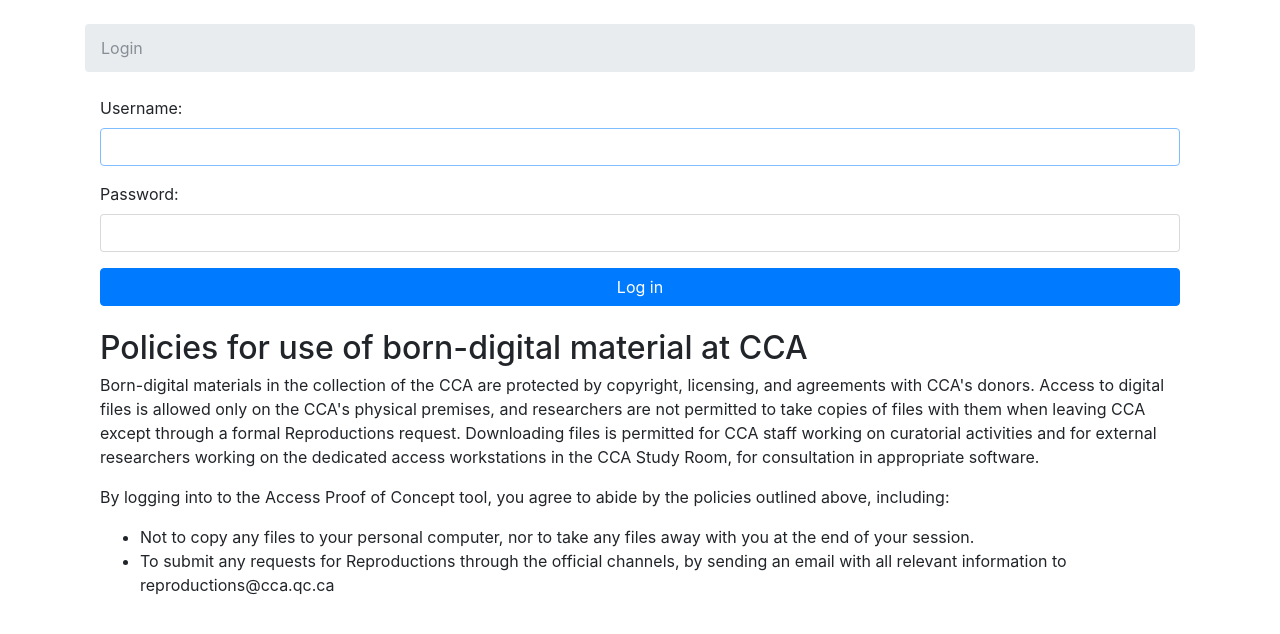
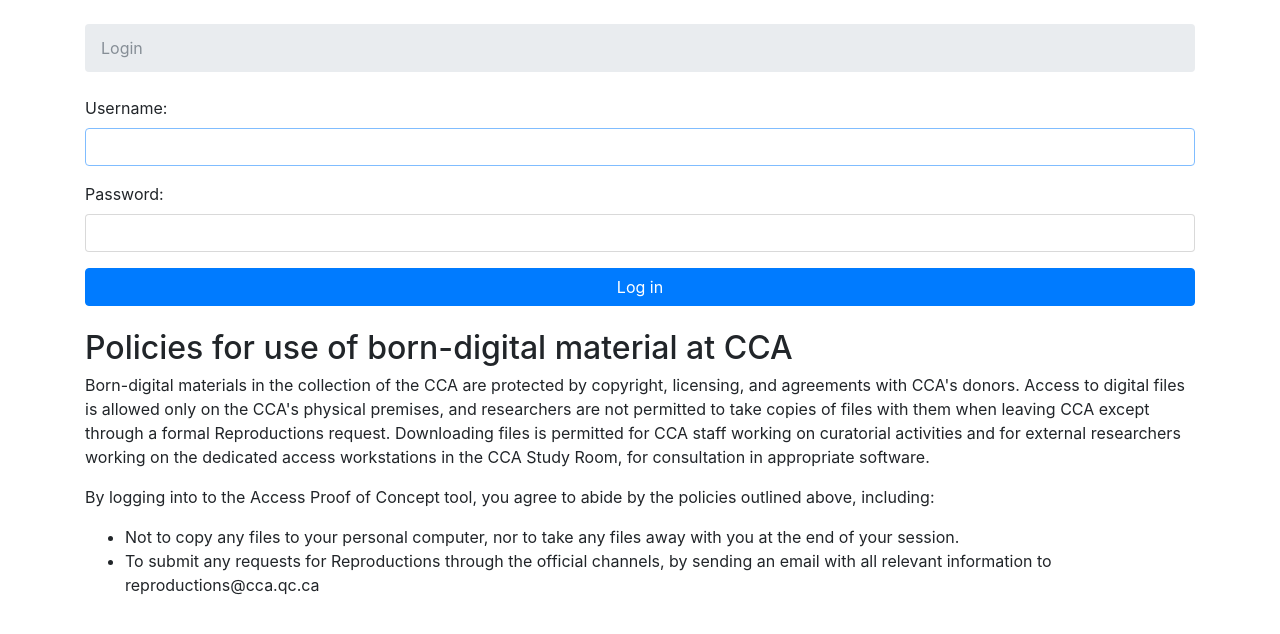
Before and after one commit to CCA-Public/scope, a Django app: page /login/ in a window 1280 px wide. Shown: the part 56-690 px from the top of the page. Run offline with Django 3.2, Linux system fonts and the light colour scheme; the visitor is signed in with stand-in values (Sample User, id 1); some libraries are stand-ins or nearby versions.

Commit message:
Remove nested container divs

```diff
--- a/accesspoc/templates/collection.html
+++ b/accesspoc/templates/collection.html
@@ -8,7 +8,6 @@
 {% endblock %}
 
 {% block content %}
-  <div class="container">
   <h2>Collection description</h2>
   <br>
   <p><strong>Identifier:</strong> {{ collection.identifier }}</p>
@@ -46,5 +45,4 @@
     </tr>
   {% endfor %}
   </table>
-  </div>
 {% endblock %}
--- a/accesspoc/templates/digitalfile.html
+++ b/accesspoc/templates/digitalfile.html
@@ -12,7 +12,6 @@
 {% endblock %}
 
 {% block content %}
-    <div class="container">
   <h2>Digital file description</h2>
   <br>
   <p><strong>UUID:</strong> {{ digitalfile.uuid }}</p>
@@ -40,5 +39,4 @@
     <p><strong>Event detail note:</strong> {{ event.detailnote }}</p>
     <br>
   {% endfor %}
-    </div>
 {% endblock %}
--- a/accesspoc/templates/dip.html
+++ b/accesspoc/templates/dip.html
@@ -10,7 +10,6 @@
 {% endblock %}
 
 {% block content %}
-    <div class="container">
   <div class="row">
     <div class="col-md-7">
       <h2>Folder description</h2>
--- a/accesspoc/templates/edit_user.html
+++ b/accesspoc/templates/edit_user.html
@@ -8,11 +8,9 @@
 {% endblock %}
 
 {% block content %}
-<div class="container">
   <form method="post" novalidate>
     {% csrf_token %}
     {% include 'includes/form.html' %}
     <button type="submit" class="btn btn-success">Submit</button>
   </form>
-</div>
 {% endblock %}
--- a/accesspoc/templates/faq.html
+++ b/accesspoc/templates/faq.html
@@ -7,7 +7,6 @@
 {% endblock %}
 
 {% block content %}
-<div class="container">
   <h2>Frequently asked questions</h2>
   <br>
   <h4>How are digital files organized?</h4>
@@ -25,5 +24,4 @@
   <p>We provide the METS file for your viewing here, but if you're not familiar with the format, don't worry. Selected information from the METS file is also present in the search interface and Digital file detail pages, extracted from the METS file automatically and presented for you in a more user-friendly manner.</p>
   <h4>Some of the files I want to use are in a file format that is unidentified or won't open. How can I see what is in the files?</h4>
   <p>The dedicated CAD workstation in the CCA Study Room contains a wide array of software and can open many file formats, but not all. If you have trouble opening a file, please contact Collection Reference and ask to speak with the Digital Archivist. In some cases, the Digital Archivist may be able to migrate the file to a newer format that is usable on the CAD workstation or to set up a virtual machine or emulator using original software to provide access to obsolete files.</p>
-</div>
 {% endblock %}
--- a/accesspoc/templates/home.html
+++ b/accesspoc/templates/home.html
@@ -7,7 +7,6 @@
 {% endblock %}
 
 {% block content %}
-<div class="container">
   <h2>Collections</h2>
   <p><em>Select an archive/collection with available born-digital content from the list below, or search across digital files in all available collections by selecting "Search" from the menu bar above.</em></p>
   <br>
@@ -27,5 +26,4 @@
     </tr>
   {% endfor %}
   </table>
-  </div>
 {% endblock %}
--- a/accesspoc/templates/login.html
+++ b/accesspoc/templates/login.html
@@ -9,14 +9,11 @@
 {% endblock %}
 
 {% block content %}
-  <div class="container">
-    <form method="post" novalidate>
-      {% csrf_token %}
-      {% include 'includes/form.html' %}
-      <button type="submit" class="btn btn-primary btn-block">Log in</button>
-    </form>
-  </div>
-  <div class="container">
+  <form method="post" novalidate>
+    {% csrf_token %}
+    {% include 'includes/form.html' %}
+    <button type="submit" class="btn btn-primary btn-block">Log in</button>
+  </form>
   <br>
   <h2>Policies for use of born-digital material at CCA</h2>
   <p>Born-digital materials in the collection of the CCA are protected by copyright, licensing, and agreements with CCA's donors. Access to digital files is allowed only on the CCA's physical premises, and researchers are not permitted to take copies of files with them when leaving CCA except through a formal Reproductions request. Downloading files is permitted for CCA staff working on curatorial activities and for external researchers working on the dedicated access workstations in the CCA Study Room, for consultation in appropriate software.</p>
@@ -25,5 +22,4 @@
   	<li>Not to copy any files to your personal computer, nor to take any files away with you at the end of your session.</li>
   	<li>To submit any requests for Reproductions through the official channels, by sending an email with all relevant information to reproductions@cca.qc.ca</li>
   </ul>
-  </div>
 {% endblock %}
--- a/accesspoc/templates/new_user.html
+++ b/accesspoc/templates/new_user.html
@@ -8,11 +8,9 @@
 {% endblock %}
 
 {% block content %}
-<div class="container">
   <form method="post" novalidate>
     {% csrf_token %}
     {% include 'includes/form.html' %}
     <button type="submit" class="btn btn-success">Submit</button>
   </form>
-</div>
 {% endblock %}
--- a/accesspoc/templates/search.html
+++ b/accesspoc/templates/search.html
@@ -8,7 +8,6 @@
 {% endblock %}
 
 {% block content %}
-<div class="container">
   <h2>Search all digital files</h2>
   <br>
   <table class="table table-striped table-bordered table-condensed sortable" id="fancyTable">
@@ -31,5 +30,4 @@
     </tr>
   {% endfor %}
   </table>
-</div>
 {% endblock %}
--- a/accesspoc/templates/users.html
+++ b/accesspoc/templates/users.html
@@ -7,7 +7,6 @@
 {% endblock %}
 
 {% block content %}
-<div class="container">
   <table class="table table-striped table-bordered table-condensed sortable" id="fancyTable">
     <tr>
       <td><strong>Username</strong></td>
@@ -32,5 +31,4 @@
   </table>
   <br>
   <a href="{% url 'new_user' %}"><button class="btn btn-primary">New User</button></a>
-</div>
 {% endblock %}
```
Lines whose indentation alone changed are shown as unchanged.
